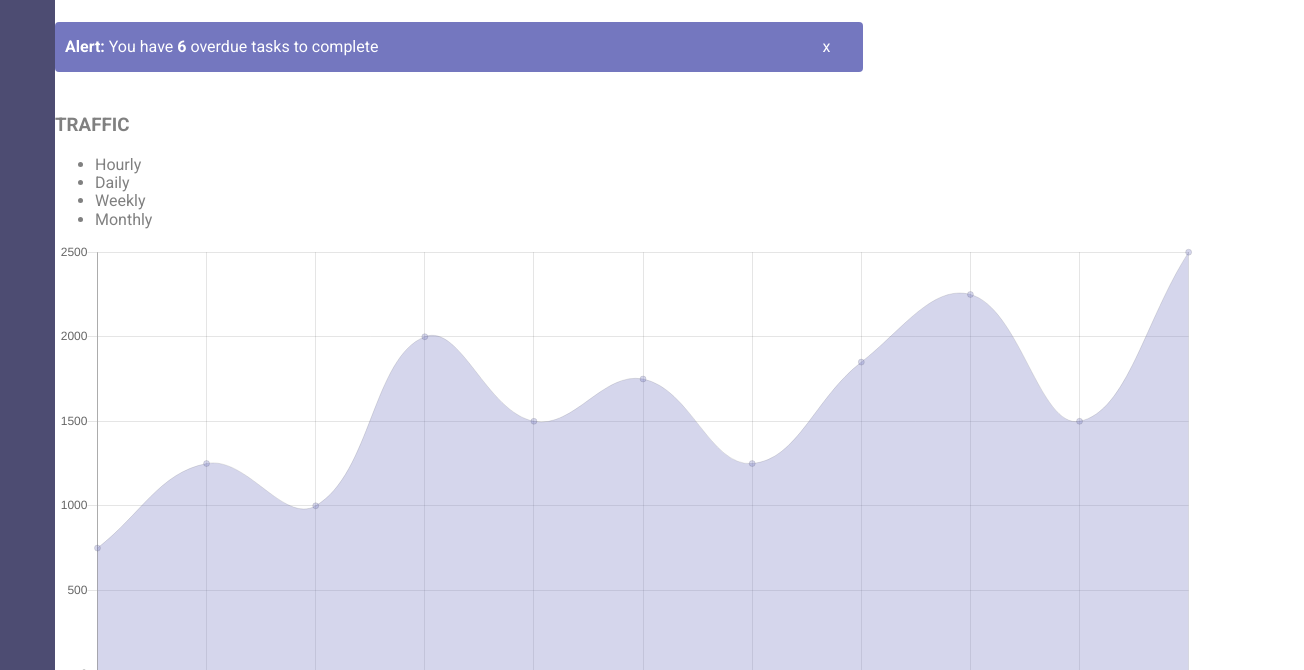
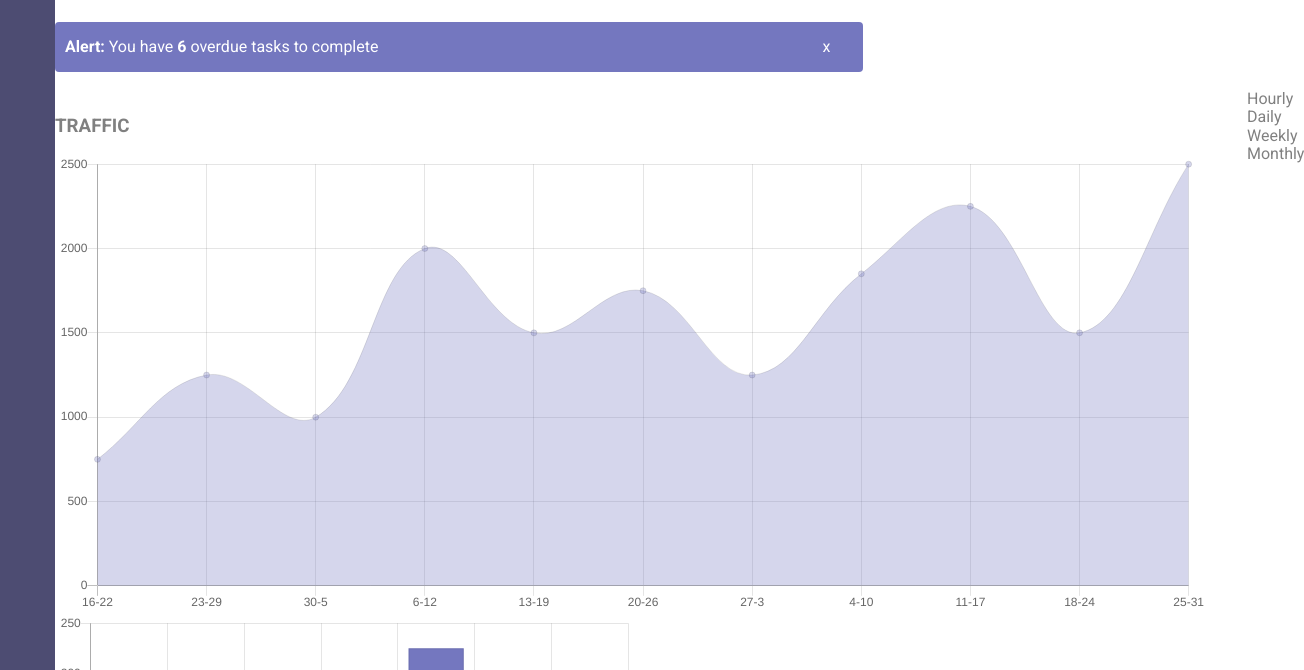
Before and after one commit to austincgordon/Techdegree-Project-7, a plain HTML site: page index.html in a window 1280 px wide. Shown: the part 130-800 px from the top of the page, 1304 px wide, since content can reach past the window. Drawn offline with nearby package versions, Linux system fonts and the light colour scheme.

Commit message:
Chart Positioning
Started work on chart positions.

```diff
--- a/css/styles.css
+++ b/css/styles.css
@@ -170,6 +170,35 @@ header {
 	fill: #ffffff;
 }
 
+.traffic {
+	display: grid;
+	grid-template-columns: 1fr 1fr;
+	grid-template-rows: 60px 1fr;
+
+	grid-template-areas:
+		'header nav'
+		'traffic-chart traffic-chart';
+}
+
+.traffic-header {
+	grid-area: header;
+	justify-self: start;
+	align-self: center;
+}
+
+.traffic-nav {
+	grid-area: nav;
+	list-style-type: none;
+	justify-self: center;
+	align-self: center;
+}
+
+#traffic-chart {
+	grid-area: traffic-chart;
+	width: 100%;
+	height: 100%;
+}
+
 /* Media Queries */
 
 @media (min-width: 768px) {
--- a/index.html
+++ b/index.html
@@ -71,15 +71,14 @@
 			</div>
 
 			<section class="traffic">
-				<div class="traffic-header">
-					<h3>TRAFFIC</h3>
+				<h3 class="traffic-header">TRAFFIC</h3>
 				<ul class="traffic-nav">
 					<li class="traffic-nav-link">Hourly</li>
 					<li class="traffic-nav-link">Daily</li>
 					<li class="traffic-nav-link active">Weekly</li>
 					<li class="traffic-nav-link">Monthly</li>
 				</ul>
-				</div>
+
 				<!-- Container to hold traffic widget -->
 				<div class="widget-container-full">
 					<canvas id="traffic-chart"></canvas>
```
Lines whose indentation alone changed are shown as unchanged.
